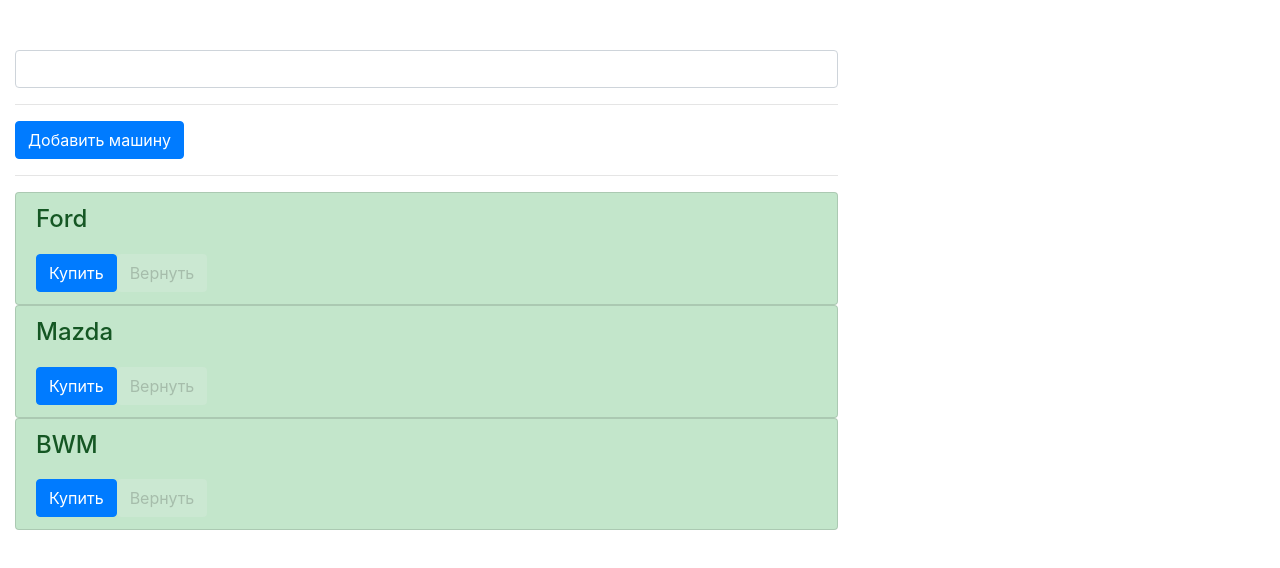
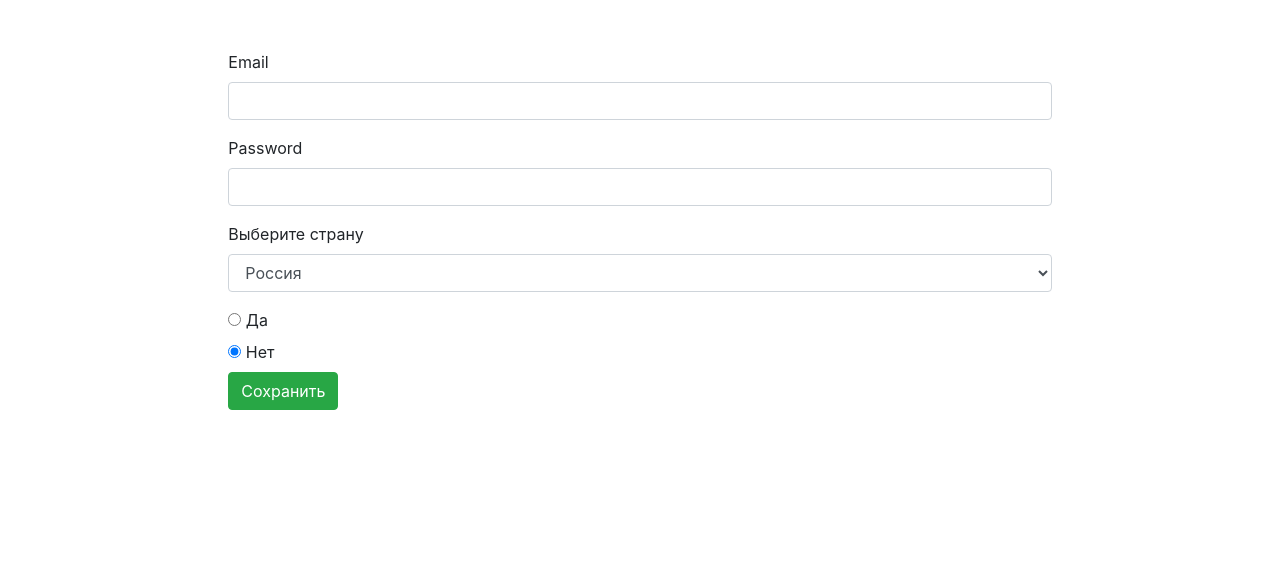
Before and after one commit to rffensick/angular-app, an Angular app: page / in a window 1280 px wide. Shown: the top 568 px of the page. Built offline with nearby package versions, Linux system fonts and the light colour scheme.

Commit message:
empty template

```diff
--- a/src/app/app.component.html
+++ b/src/app/app.component.html
@@ -1,7 +1,32 @@
-<div class="col-8">
-  <app-car-add (onCarAdd)="addCarToList($event)"></app-car-add>
-  <hr>
-  <div class="list-group">
-    <app-car *ngFor="let car of cars" [car]="car"></app-car>
-  </div>
+<div class="col-8 offset-2">
+
+  <form>
+    <div class="form-group">
+      <label>Email</label>
+      <input class="form-control" type="text">
+    </div>
+
+    <div class="form-group">
+      <label>Password</label>
+      <input class="form-control" type="password">
+    </div>
+
+    <div class="form-group">
+      <label>Выберите страну</label>
+      <select class="form-control">
+        <option value="ru">Россия</option>
+        <option value="kz">Карахстан</option>
+        <option value="ua">Украина</option>
+      </select>
+    </div>
+
+    <div *ngFor="let ans of answers" class="radio">
+      <label>
+        <input checked name="radio" [value]="ans.type" type="radio">
+        <span> {{ans.text}} </span>
+      </label>
+    </div>
+    <button class="btn btn-success" type="submit">Сохранить</button>
+  </form>
+
 </div>
--- a/src/app/app.component.ts
+++ b/src/app/app.component.ts
@@ -1,6 +1,4 @@
 import { Component } from '@angular/core';
-import 'rxjs/Rx';
-import { Observable } from 'rxjs/Observable';
 
 @Component({
   selector: 'app-root',
@@ -8,25 +6,14 @@
   styleUrls: ['./app.component.scss']
 })
 export class AppComponent {
-  cars = [
+  answers = [
     {
-      name: 'Ford',
-      isSolid: true
+      type: 'yes',
+      text: 'Да'
     },
     {
-      name: 'Mazda',
-      isSolid: true
-    },
-    {
-      name: 'BWM',
-      isSolid: true
+      type: 'no',
+      text: 'Нет'
     }
   ];
-
-  addCarToList(name: string) {
-    this.cars.push({
-      name,
-      isSolid: true
-    });
-  }
 }
--- a/src/app/app.module.ts
+++ b/src/app/app.module.ts
@@ -3,11 +3,9 @@
 import { FormsModule } from '@angular/forms';
 
 import { AppComponent } from './app.component';
-import { CarComponent } from './car/car.component';
-import { CarAddComponent } from './car-add/car-add.component';
 
 @NgModule({
-  declarations: [AppComponent, CarComponent, CarAddComponent],
+  declarations: [AppComponent],
   imports: [BrowserModule, FormsModule],
   providers: [],
   bootstrap: [AppComponent]
--- a/src/app/car-add/car-add.component.html
+++ /dev/null
@@ -1,3 +0,0 @@
-<input class="form-control" [(ngModel)]="carName" type="text">
-<hr>
-<button class="btn btn-primary" (click)="addCar()">Добавить машину</button>
--- a/src/app/car-add/car-add.component.ts
+++ /dev/null
@@ -1,17 +0,0 @@
-import { Component, Input, Output, EventEmitter } from '@angular/core';
-
-@Component({
-  selector: 'app-car-add',
-  templateUrl: './car-add.component.html',
-  styleUrls: ['./car-add.component.scss']
-})
-export class CarAddComponent {
-  @Output() onCarAdd = new EventEmitter<String>();
-
-  carName = '';
-
-  addCar() {
-    this.onCarAdd.emit(this.carName);
-    this.carName = '';
-  }
-}
--- a/src/app/car/car.component.html
+++ /dev/null
@@ -1,7 +0,0 @@
-<div [ngClass]="getClass()">
-  <h4 [ngStyle]="{marginBottom: '20px'}">{{car.name}}</h4>
-  <div>
-    <button [disabled]="!car.isSolid" (click)="onAction('buy')" class="btn btn-primary">Купить</button>
-    <button [disabled]="car.isSolid" (click)="onAction('return')" class="btn btn-default">Вернуть</button>
-  </div>
-</div>
--- a/src/app/car/car.component.ts
+++ /dev/null
@@ -1,22 +0,0 @@
-import { Component, Input } from '@angular/core';
-
-@Component({
-  selector: 'app-car',
-  templateUrl: './car.component.html',
-  styleUrls: ['./car.component.scss']
-})
-export class CarComponent {
-  @Input() car;
-
-  getClass() {
-    return {
-      'list-group-item-success': this.car.isSolid,
-      'list-group-item-danger': !this.car.isSolid,
-      'list-group-item': true
-    };
-  }
-
-  onAction(type: string) {
-    this.car.isSolid = type === 'buy' ? false : true;
-  }
-}
```
Also changed, not shown: src/app/car-add/car-add.component.scss (deleted), src/app/car/car.component.scss (deleted).
